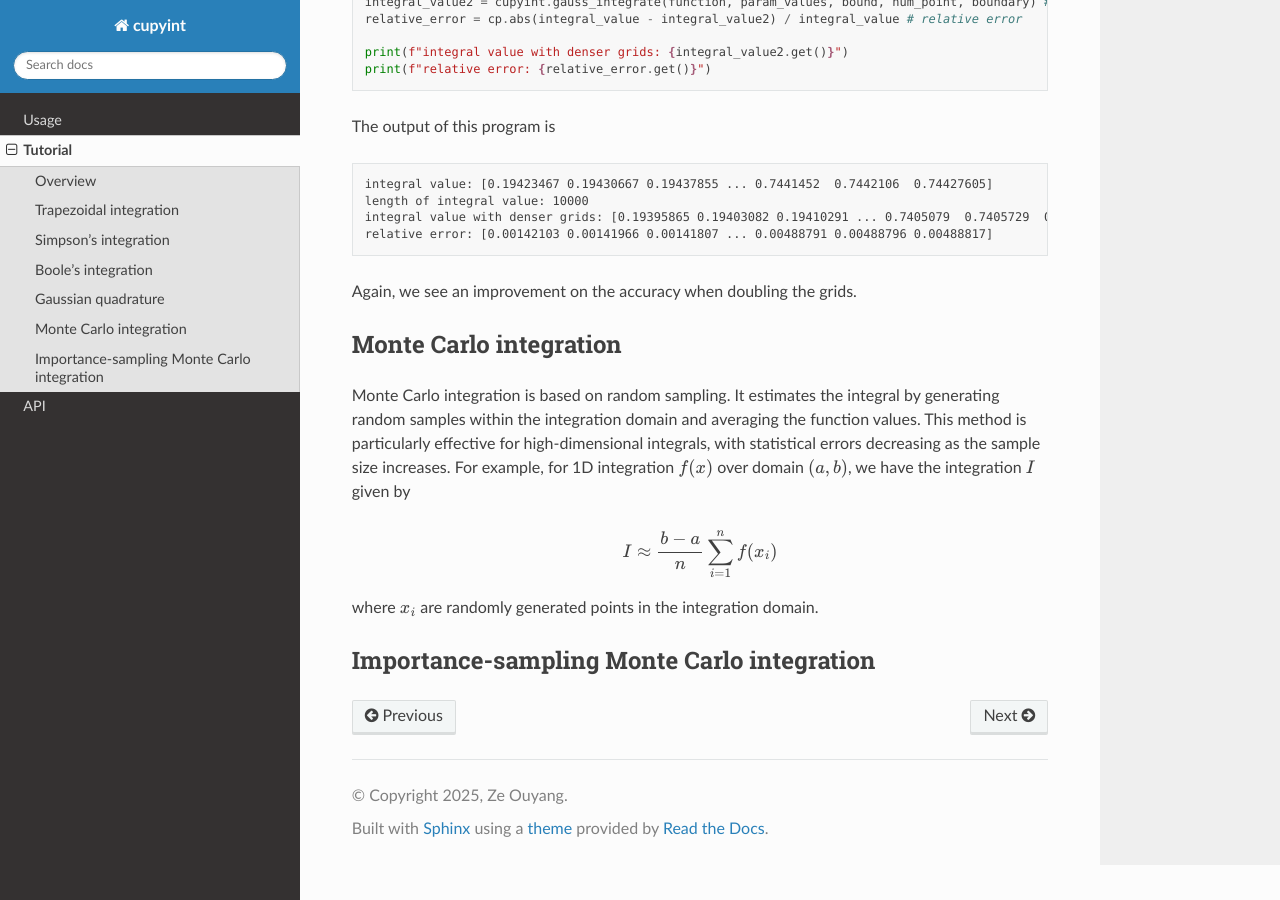
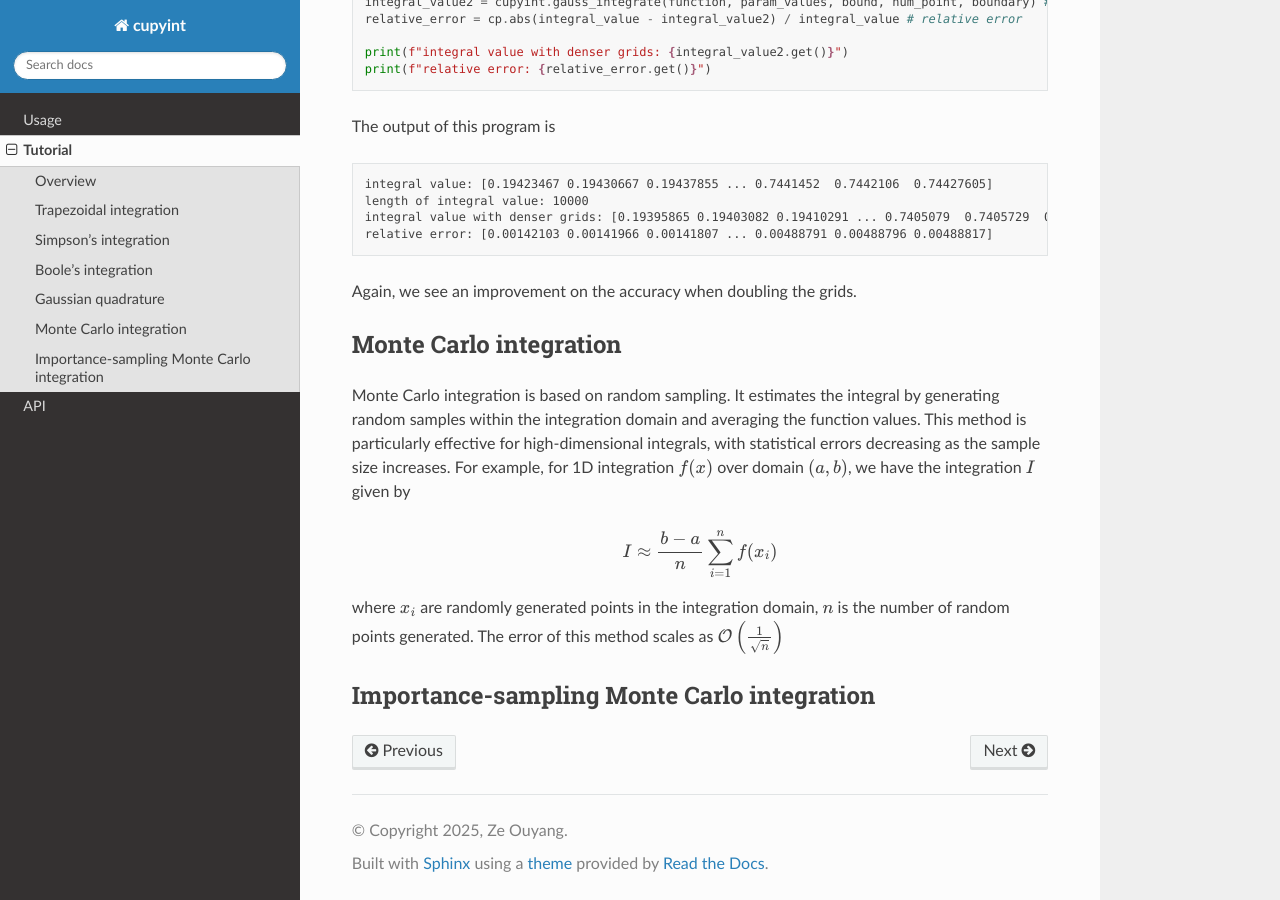
Before and after one commit to ze-ouyang/cupyint_doc, a Sphinx documentation site: the page built from docs/source/tutorial.rst, in a window 1280 px wide and 900 px high, scrolled down 9477 px. Built offline with Sphinx 7.4.7 and the Read the Docs theme 3.1.0, drawn with Linux system fonts in a browser that asks for light colours; some of the changed text lies outside the part shown.

Commit message:
Update tutorial.rst

```diff
--- a/docs/source/tutorial.rst
+++ b/docs/source/tutorial.rst
@@ -462,7 +462,7 @@ Monte Carlo integration is based on random sampling. It estimates the integral b
 
   I \approx \frac{b-a}{n}\sum_{i=1}^n f(x_i)
 
-where :math:`x_i` are randomly generated points in the integration domain.
+where :math:`x_i` are randomly generated points in the integration domain, :math:`n` is the number of random points generated. The error of this method scales as :math:`\mathcal{O}\left(\frac{1}{\sqrt n} \right)`
 
 
 Importance-sampling Monte Carlo integration
```
Also changed, not shown: other parts of docs/source/tutorial.rst (+1 -1 lines).
